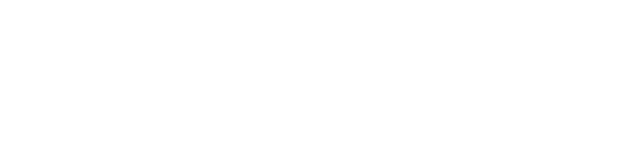
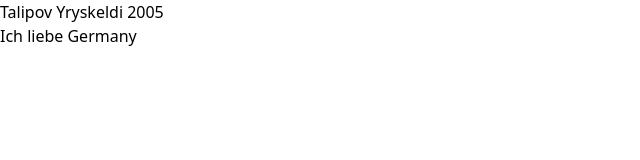
Before and after one commit to elita-02/gitt, a plain HTML site: page index.html in a window 1280 px wide. Shown: the whole page, without its empty margins (0-640 px from the left). Drawn offline with nearby package versions, Linux system fonts and the light colour scheme.

Commit message:
Talipov Yrys

```diff
--- a/index.html
+++ b/index.html
@@ -17,7 +17,10 @@
     <header></header>
     <main>
         <section></section>
-        <section></section>
+        <section>
+          <h1>Talipov Yryskeldi 2005</h1>
+          <h2>Ich liebe Germany</h2>
+        </section>
         <section></section>
         <section></section>
         <section></section>
```
